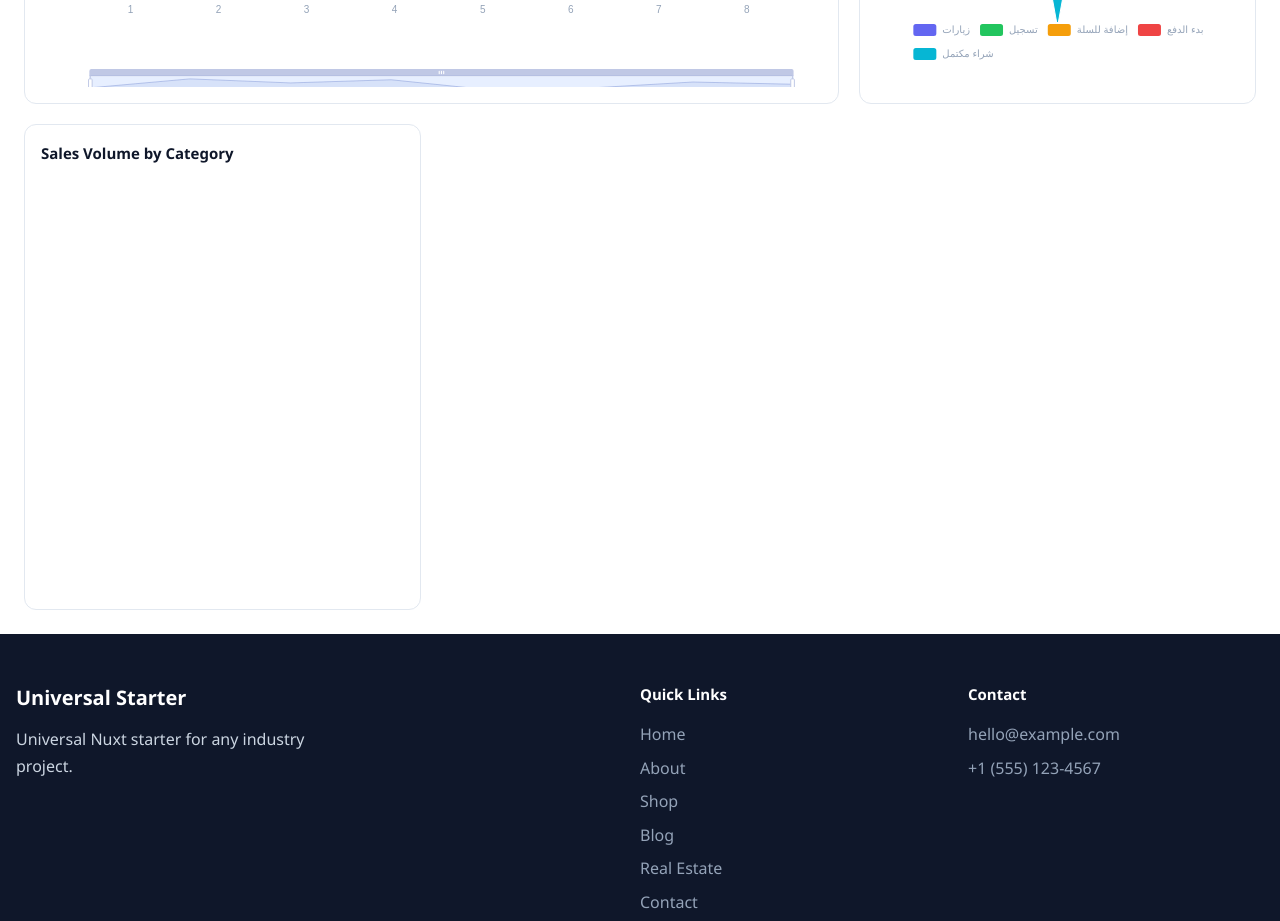
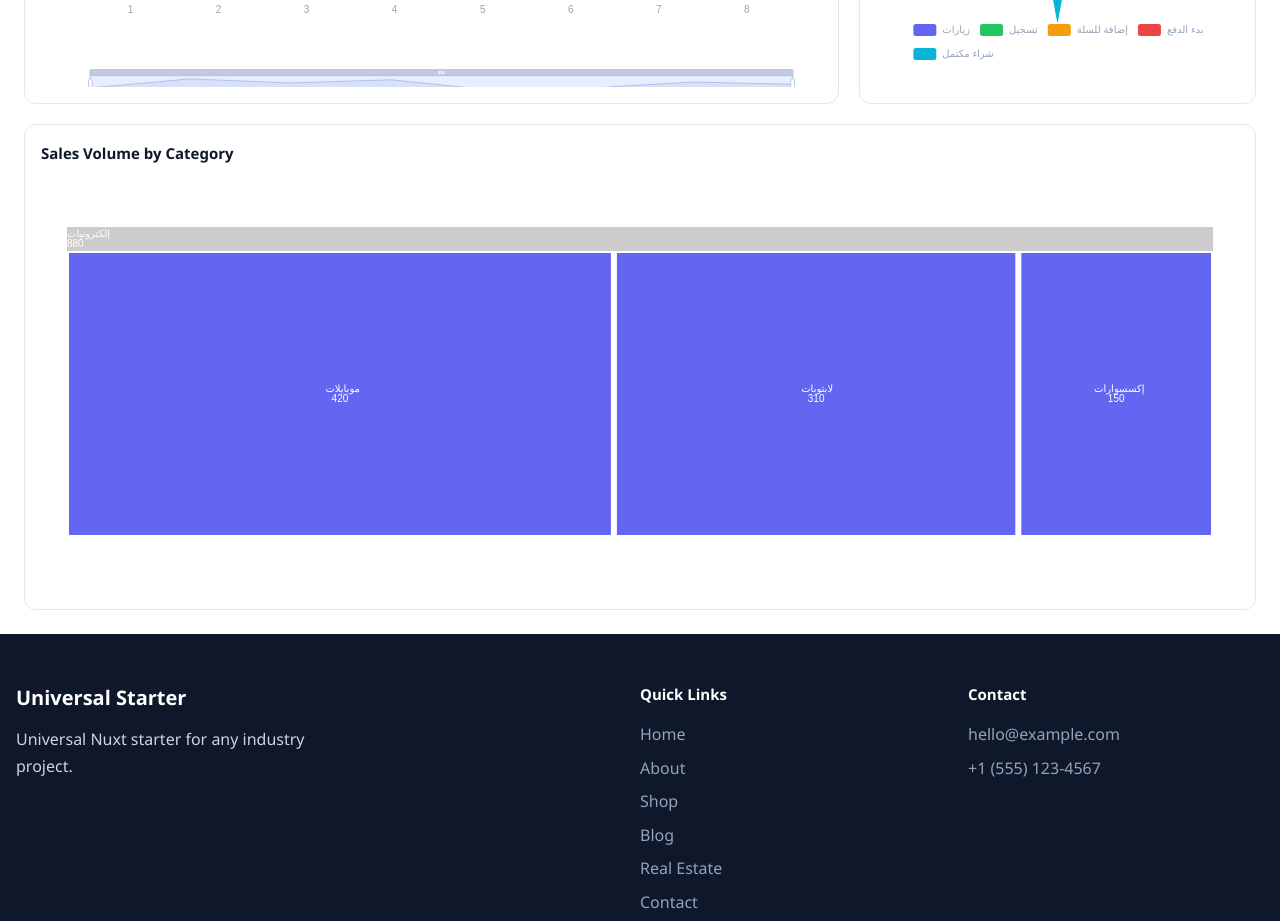
Before and after one commit to AhmedReda431/nuxt-featured-app, a Nuxt app: page /charts in a window 1280 px wide. Shown: the part 1920-2841 px from the top of the page. Built offline with nearby package versions, Linux system fonts and the light colour scheme; no server answers.

Commit message:
feat: enhance TreemapChart with improved tooltip formatting and styling options

```diff
--- a/components/charts/TreemapChart.vue
+++ b/components/charts/TreemapChart.vue
@@ -17,13 +17,12 @@ import { CanvasRenderer } from "echarts/renderers";
 import { TreemapChart as ETreemapChart } from "echarts/charts";
 import { TooltipComponent } from "echarts/components";
 import VChart from "vue-echarts";
-import { useChartsTheme } from "@/composables/useChartsTheme"
+import { useChartsTheme } from "@/composables/useChartsTheme";
 
 use([CanvasRenderer, ETreemapChart, TooltipComponent]);
 
 const props = defineProps({
   title: { type: String, default: "" },
-  // [{ name: 'إلكترونيات', value: 0, children: [{ name, value }] }]
   data: { type: Array, required: true },
   height: { type: String, default: "420px" },
 });
@@ -33,16 +32,56 @@ const { palette, baseTextStyle, baseTooltip } = useChartsTheme();
 const option = computed(() => ({
   textStyle: baseTextStyle,
   color: palette,
-  tooltip: { ...baseTooltip },
+  tooltip: {
+    ...baseTooltip,
+    formatter(info) {
+      const val = info.value;
+      const name = info.name;
+      return `<div style="font-weight:600">${name}</div>
+              <div style="font-size:12px;opacity:0.9">${val}</div>`;
+    },
+  },
   series: [
     {
       type: "treemap",
       roam: false,
       nodeClick: false,
       breadcrumb: { show: false },
-      label: { show: true, color: "#fff", fontWeight: 600 },
-      upperLabel: { show: true, height: 24 },
-      itemStyle: { borderColor: "#fff", gapWidth: 2 },
+      label: {
+        show: true,
+        color: "#fff",
+        fontWeight: 600,
+        formatter: "{b}\n{c}",
+      },
+      upperLabel: {
+        show: true,
+        height: 24,
+        color: "#fff",
+        fontWeight: "bold",
+        backgroundColor: "rgba(0,0,0,0.2)",
+      },
+      itemStyle: {
+        borderColor: "#fff",
+        borderWidth: 2,
+        gapWidth: 2,
+      },
+      levels: [
+        {
+          itemStyle: {
+            borderColor: "#fff",
+            borderWidth: 4,
+            gapWidth: 4,
+          },
+          upperLabel: { show: false },
+        },
+        {
+          itemStyle: {
+            borderColor: "#fff",
+            borderWidth: 2,
+            gapWidth: 2,
+          },
+        },
+      ],
       data: props.data,
     },
   ],
--- a/pages/charts/index.vue
+++ b/pages/charts/index.vue
@@ -169,7 +169,7 @@
           </Suspense>
         </div>
 
-        <div class="grid-item">
+        <div class="grid-item grid-item--lg-wide">
           <Suspense>
             <TreemapChartAsync
               v-if="treemapChart"
@@ -454,7 +454,6 @@ async function fetchTreemapChartData() {
     data: [
       {
         name: "إلكترونيات",
-        value: 0,
         children: [
           { name: "موبايلات", value: 420 },
           { name: "لابتوبات", value: 310 },
@@ -591,9 +590,12 @@ onMounted(() => {
 .grid-item--wide {
   grid-column: span 2;
 }
+.grid-item--lg-wide {
+  grid-column: span 3;
+}
 
 @media (max-width: 900px) {
-  .grid-item--wide {
+  .grid-item--wide , .grid-item--lg-wide {
     grid-column: span 1;
   }
 }
```
